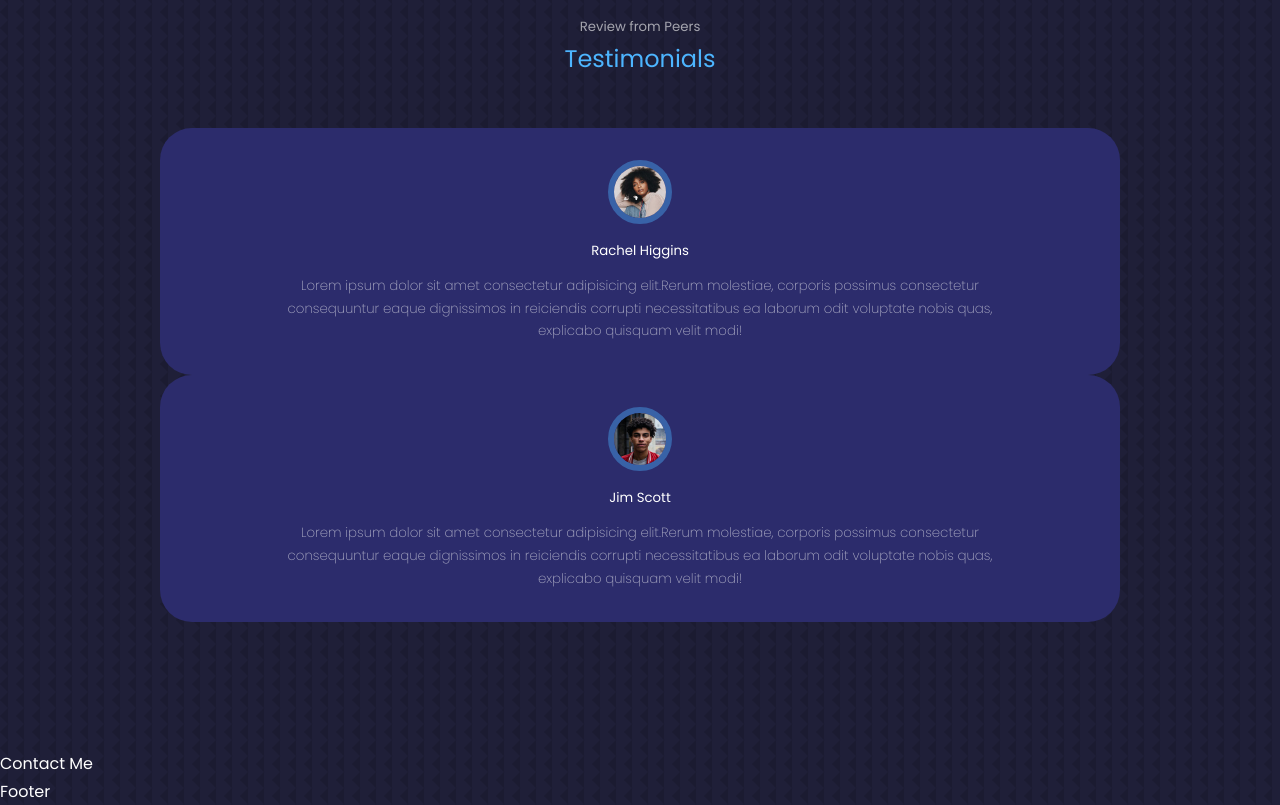
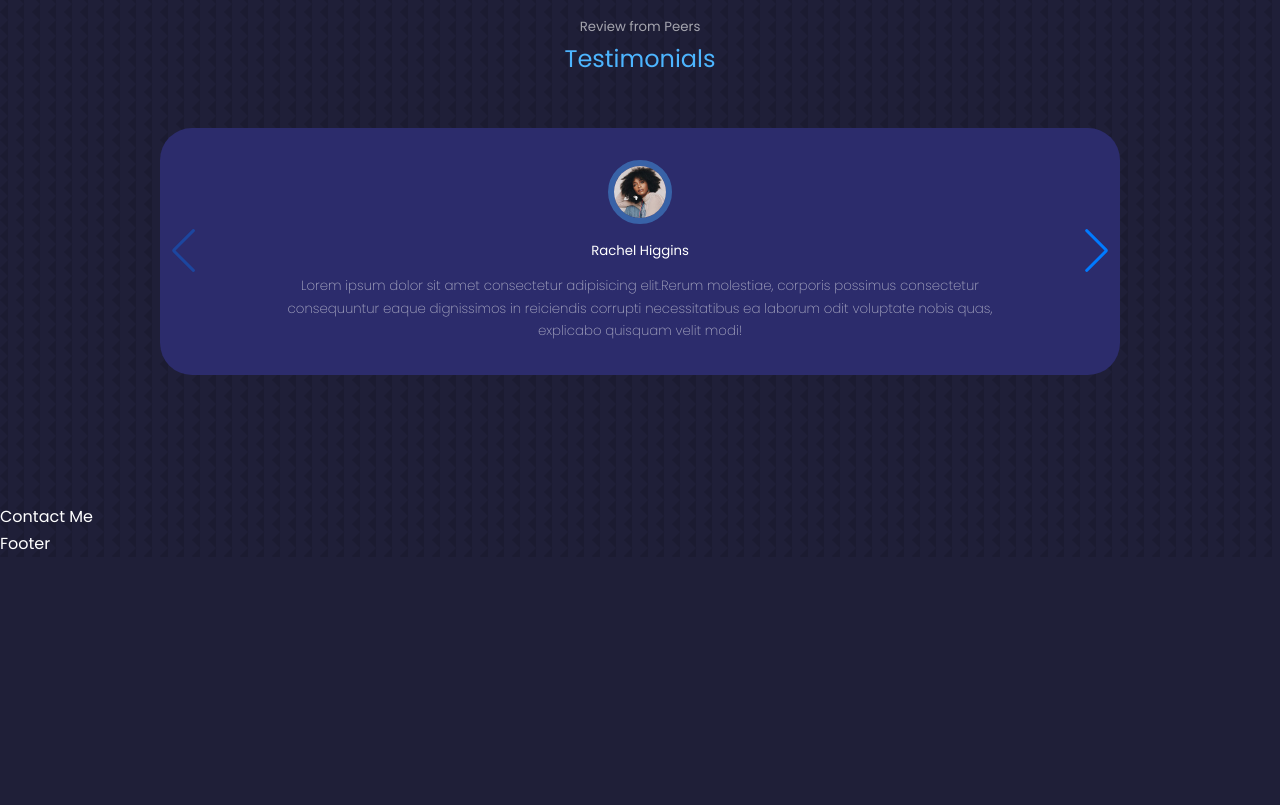
Before and after one commit to Somdotta07/Portfolio-React, a React (Create React App) app: page / in a window 1280 px wide. Shown: the part 3820-4625 px from the top of the page. After the commit the page ends 4377 px from the top, so only its background shows below. Built offline with nearby package versions, Linux system fonts and the light colour scheme.

Commit message:
Add SwiperSlider to testimonials

```diff
--- a/package.json
+++ b/package.json
@@ -10,6 +10,7 @@
     "react-dom": "^18.1.0",
     "react-icons": "^4.3.1",
     "react-scripts": "5.0.1",
+    "swiper": "^8.1.5",
     "web-vitals": "^2.1.4"
   },
   "scripts": {
--- a/src/components/testimonials/Testimonials.jsx
+++ b/src/components/testimonials/Testimonials.jsx
@@ -2,6 +2,10 @@ import React from "react";
 import "./testimonials.css";
 import AVTR1 from "../../assets/avatar1.jpg";
 import AVTR2 from "../../assets/avatar3.jpg";
+import { Navigation } from "swiper";
+import { Swiper, SwiperSlide } from "swiper/react";
+import "swiper/css";
+import "swiper/css/navigation";
 
 const peers = [
   {
@@ -23,19 +27,25 @@ const Testimonials = () => {
     <section id="testimonials">
       <h5>Review from Peers</h5>
       <h2>Testimonials</h2>
-      <div className="container testimonials_container">
+      <Swiper
+        className="container testimonials_container"
+        navigation={true}
+        modules={[Navigation]}
+        spaceBetween={40}
+        slidesPerView={1}
+      >
         {peers.map(({ avatar, name, review }, index) => {
           return (
-            <article key={index} className="testimonial">
+            <SwiperSlide key={index} className="testimonial">
               <div className="peer_avatar">
                 <img src={avatar} alt={name} />
               </div>
               <h5 className="peer_name">{name}</h5>
               <small className="peer_review">{review}</small>
-            </article>
+            </SwiperSlide>
           );
         })}
-      </div>
+      </Swiper>
     </section>
   );
 };
--- a/src/components/testimonials/testimonials.css
+++ b/src/components/testimonials/testimonials.css
@@ -1,5 +1,6 @@
 .container .testimonials_container {
   width: 40%;
+  padding-bottom: 4rem;
 }
 
 .peer_avatar {
```
Also changed, not shown: 1 other file (tests, documents, lock files or other folders).
